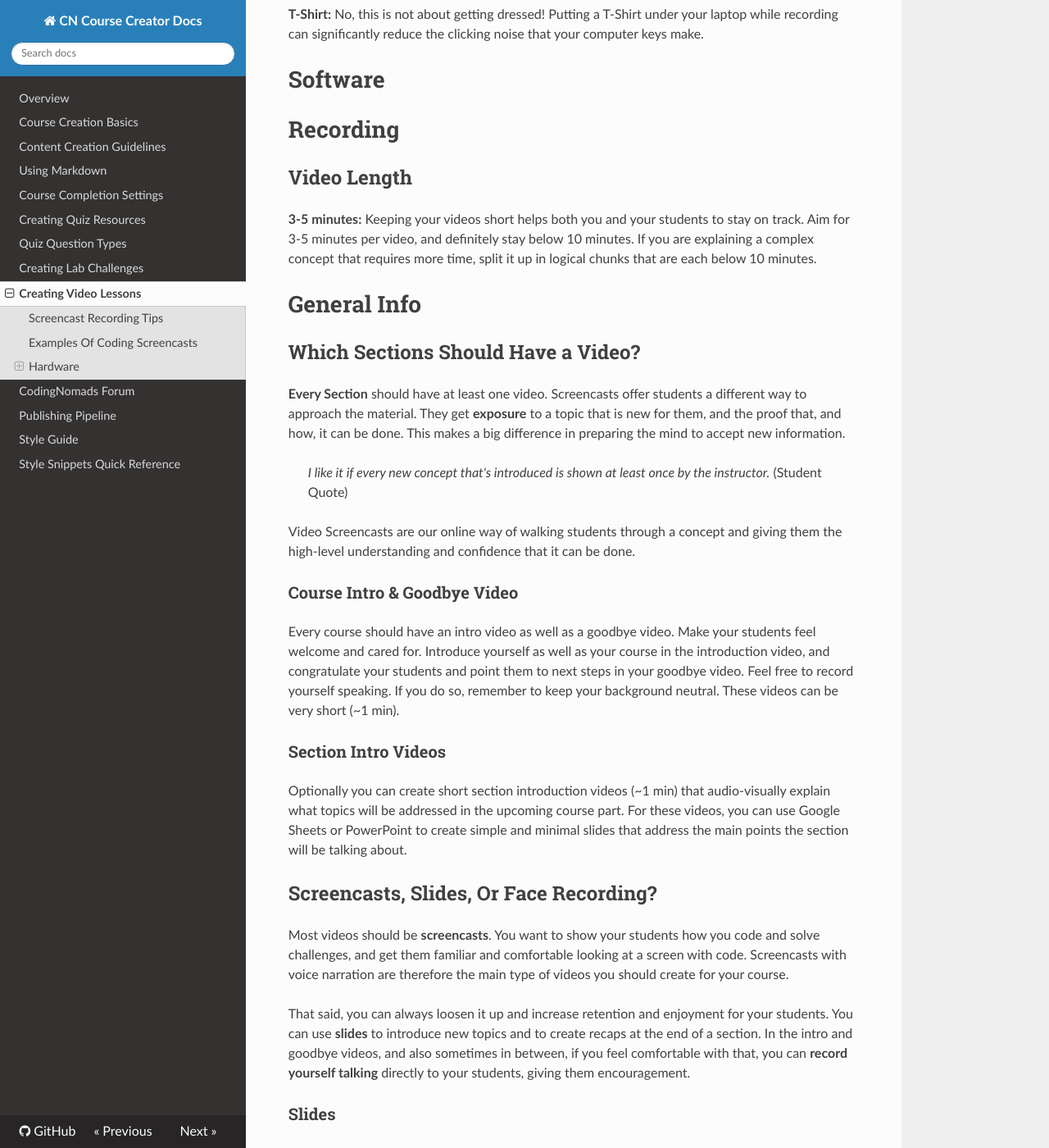
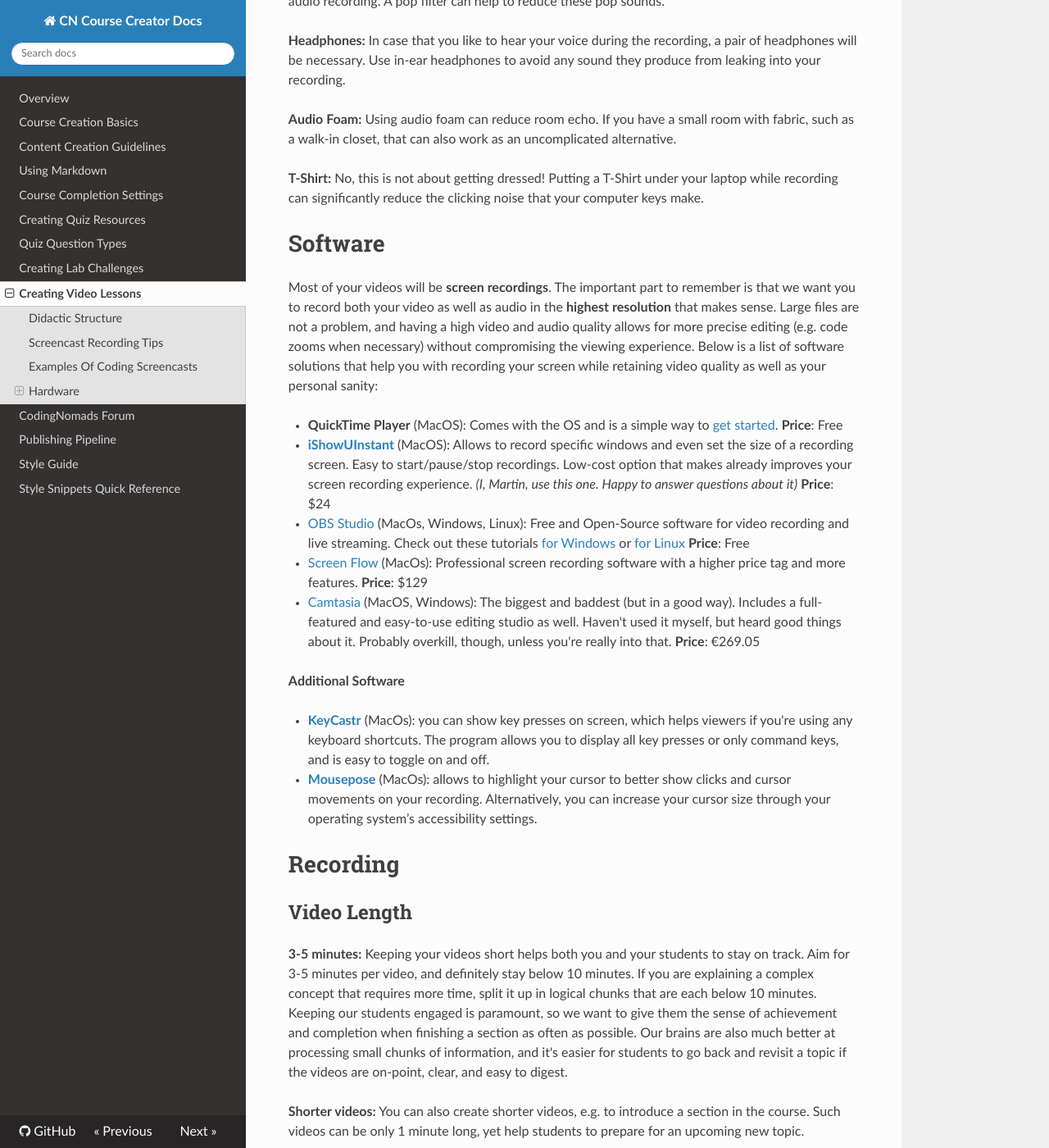
Before and after one commit to iansedano/creator-docs, an MkDocs documentation site: the page built from docs/07-creating-videos.md, in a window 1280 px wide and 1400 px high, scrolled down 2231 px. Shown: the whole window at 82% size. Built offline with MkDocs 1.6.1, drawn with Linux system fonts in a browser that asks for light colours; nearby versions of some CDN libraries; some of the changed text lies outside the part shown.

Commit message:
Add software and recording info

```diff
--- a/docs/07-creating-videos.md
+++ b/docs/07-creating-videos.md
@@ -7,6 +7,14 @@
 * **Screen Resolution:** 16:9
 * **Video Length:** 3-5 minutes is best, definitely stay below 10 minutes
 * **Tone:** Your friendly neighborhood coder
+
+## Didactic Structure
+
+Same as with your written content: follow the **3-step-teaching principle**:
+
+* **Intro**: Tell your students what information you will give them
+* **Main**: Give them that info
+* **Recap**: Tell them what information they just got
 
 ## Screencast Recording Tips
 
@@ -52,11 +60,11 @@
 
 ### Additional Equipment
 
-**Mic Arm:** Sinc you will want to have your computer in front of you for coding, a mic arm can helpto place the mic where you need it for a good recording outcome.
+**Mic Arm:** Sinc you will want to have your computer in front of you for coding, a mic arm can help to place the mic where you need it for a good recording outcome.
 
 **Pop-Filter:** Plosives, such as "p", "t", "k", can come out surprisingly loud and disturbing in a spoken audio recording. A pop filter can help to reduce these pop sounds.
 
-**Headphones:** In case that you like to hear your voice through the recording, during he recording, a pair of headphones will be necessary. Use in-ear headphones to avoid any sound leaking from them into your recording.
+**Headphones:** In case that you like to hear your voice during the recording, a pair of headphones will be necessary. Use in-ear headphones to avoid any sound they produce from leaking into your recording.
 
 **Audio Foam:** Using audio foam can reduce room echo. If you have a small room with fabric, such as a walk-in closet, that can also work as an uncomplicated alternative.
 
@@ -65,12 +73,40 @@
 
 # Software
 
+Most of your videos will be **screen recordings**. The important part to remember is that we want you to record both your video as well as audio in the **highest resolution** that makes sense. Large files are not a problem, and having a high video and audio quality allows for more precise editing (e.g. code zooms when necessary) without compromising the viewing experience. Below is a list of software solutions that help you with recording your screen while retaining video quality as well as your personal sanity:
+
+* **QuickTime Player** (MacOS): Comes with the OS and is a simple way to [get started](https://www.youtube.com/watch?v=fgBWvU3YNhM). **Price**: Free
+* [**iShowUInstant**](https://shinywhitebox.com/ishowu-instant) (MacOS): Allows to record specific windows and even set the size of a recording screen. Easy to start/pause/stop recordings. Low-cost option that makes already improves your screen recording experience. _(I, Martin, use this one. Happy to answer questions about it)_ **Price**: $24
+* [OBS Studio](https://obsproject.com/) (MacOs, Windows, Linux): Free and Open-Source software for video recording and live streaming. Check out these tutorials [for Windows](https://www.youtube.com/watch?v=QCpuTSFVohQ) or [for Linux](https://www.youtube.com/watch?v=PBmOEaRgRas) **Price**: Free
+* [Screen Flow](https://www.telestream.net/screenflow/) (MacOs): Professional screen recording software with a higher price tag and more features. **Price**: $129
+* [Camtasia](https://www.techsmith.com/video-editor.html) (MacOS, Windows): The biggest and baddest (but in a good way). Includes a full-featured and easy-to-use editing studio as well. Haven't used it myself, but heard good things about it. Probably overkill, though, unless you're really into that. **Price**: €269.05
+
+**Additional Software**
+
+* [**KeyCastr**](https://github.com/sdeken/keycastr) (MacOs): you can show key presses on screen, which helps viewers if you're using any keyboard shortcuts. The program allows you to display all key presses or only command keys, and is easy to toggle on and off.
+
+* [**Mousepose**](https://boinx.com/mousepose/overview/) (MacOs): allows to highlight your cursor to better show clicks and cursor movements on your recording. Alternatively, you can increase your cursor size through your operating system’s accessibility settings.
+
 # Recording
 
 ## Video Length
 
-**3-5 minutes:** Keeping your videos short helps both you and your students to stay on track. Aim for 3-5 minutes per video, and definitely stay below 10 minutes. If you are explaining a complex concept that requires more time, split it up in logical chunks that are each below 10 minutes.
+**3-5 minutes:** Keeping your videos short helps both you and your students to stay on track. Aim for 3-5 minutes per video, and definitely stay below 10 minutes. If you are explaining a complex concept that requires more time, split it up in logical chunks that are each below 10 minutes. Keeping our students engaged is paramount, so we want to give them the sense of achievement and completion when finishing a section as often as possible. Our brains are also much better at processing small chunks of information, and it's easier for students to go back and revisit a topic if the videos are on-point, clear, and easy to digest.
 
+**Shorter videos:** You can also create shorter videos, e.g. to introduce a section in the course. Such videos can be only 1 minute long, yet help students to prepare for an upcoming new topic.
+
+## Screen Resolution And Framerate
+
+Always record in a **16:9 ratio** with a framerate of **60 FPS**. Don't go below 30 FPS since cursor movements start looking jumpy and are then difficult to follow. To assure the right screen ratio, either set your screen resolution to 16:9 and record fullscreen, or create a defined 16:9 area on your screen and record only that section. [Screen recording software](07-creating-videos.md#software) can greatly help with both aspects.
+
+**Fullscreen-Recording**: Your screen needs to be set to a 16:9 resolution (e.g. 720p HiDPI (= 1440p real resolution), 1080p or 720p). If your computer doesn't support a 16:9 screen resolution, there are a few hacks you can attempt:
+
+* **External Monitor**: If you have access to an external monitor with the right aspect ratio, this can be a great way to go. It also allows you to use your laptop for notes etc. while recording.
+* **Hidden Display Options**: On some MacBook models and MacOS versions, you can access additional resolutions with a small "trick". In your display preferences, hold "option" when clicking on "Scaled" to see previously hidden resolutions:
+
+![Unlocking additional screen resoluticcons](imgs/screen_res.gif)
+
+* [SwitchResX](https://www.madrau.com): In case the above doesn't work for you, SwitchResX is a tool that allows setting user-defined screen resolutions on MacOS. **Price**: $14
 
 # General Info
 
```
Also changed, not shown: docs/imgs/screen_res.gif (added).
